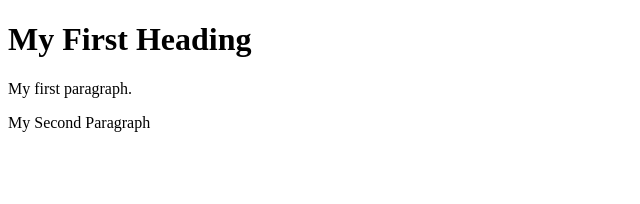
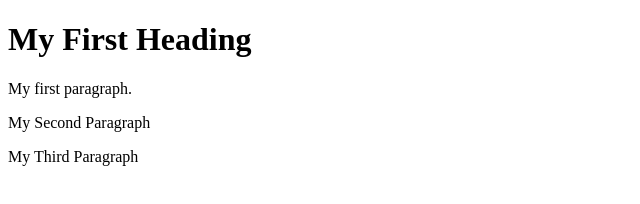
Before and after one commit to netxpertsaws/newdemo, a plain HTML site: page index.html in a window 1280 px wide. Shown: the whole page, without its empty margins (0-640 px from the left). Drawn offline with Linux system fonts and the light colour scheme.

Commit message:
My Third

```diff
--- a/index.html
+++ b/index.html
@@ -6,5 +6,7 @@
 <p>My first paragraph.</p>
 <p> My Second Paragraph</p>
 
+<p> My Third Paragraph</p>
+
 </body>
 </html>
```
